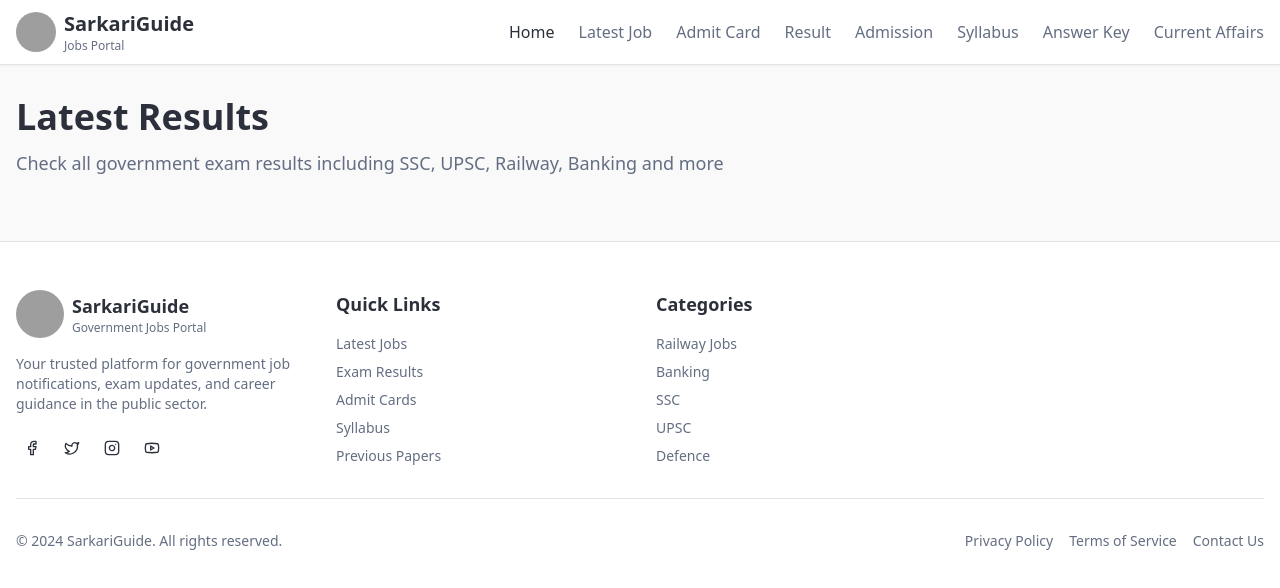
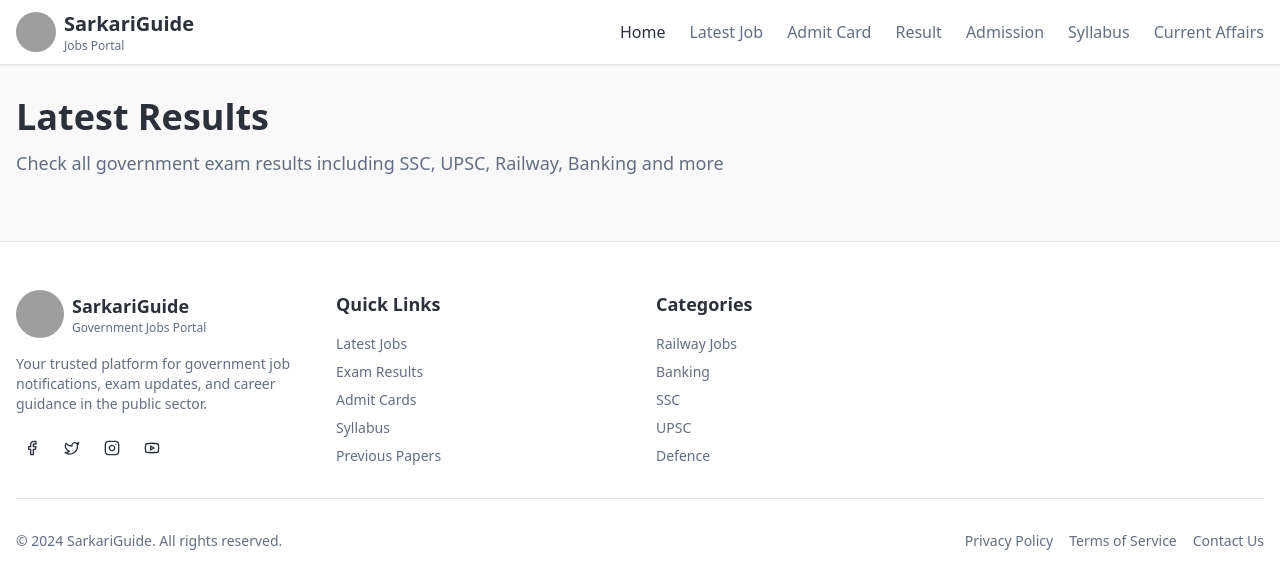
Before and after one commit to ChandanKumarQA/sarkariguide-buddy, a React (Vite) app: page /results in a window 1280 px wide. Shown: the top 588 px of the page. Built offline with nearby package versions, Linux system fonts and the light colour scheme; grey boxes are pictures that could not be loaded.

Commit message:
Update header navigation

```diff
--- a/src/components/Header.tsx
+++ b/src/components/Header.tsx
@@ -40,9 +40,6 @@ const Header = () => {
             <a href="/syllabus" className="text-muted-foreground hover:text-primary transition-colors">
               Syllabus
             </a>
-            <a href="/answer-key" className="text-muted-foreground hover:text-primary transition-colors">
-              Answer Key
-            </a>
             <a href="/current-affairs" className="text-muted-foreground hover:text-primary transition-colors">
               Current Affairs
             </a>
```
